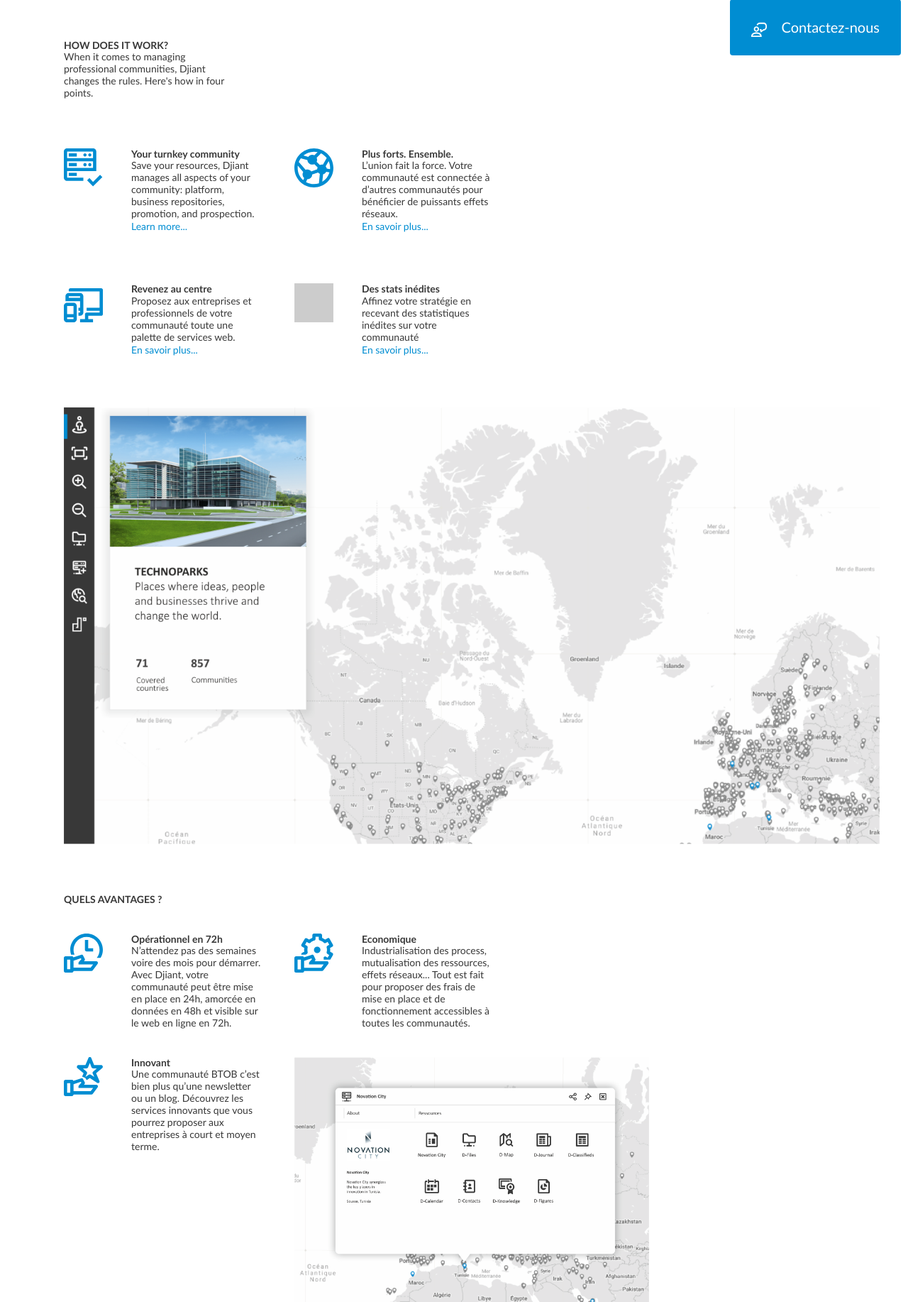
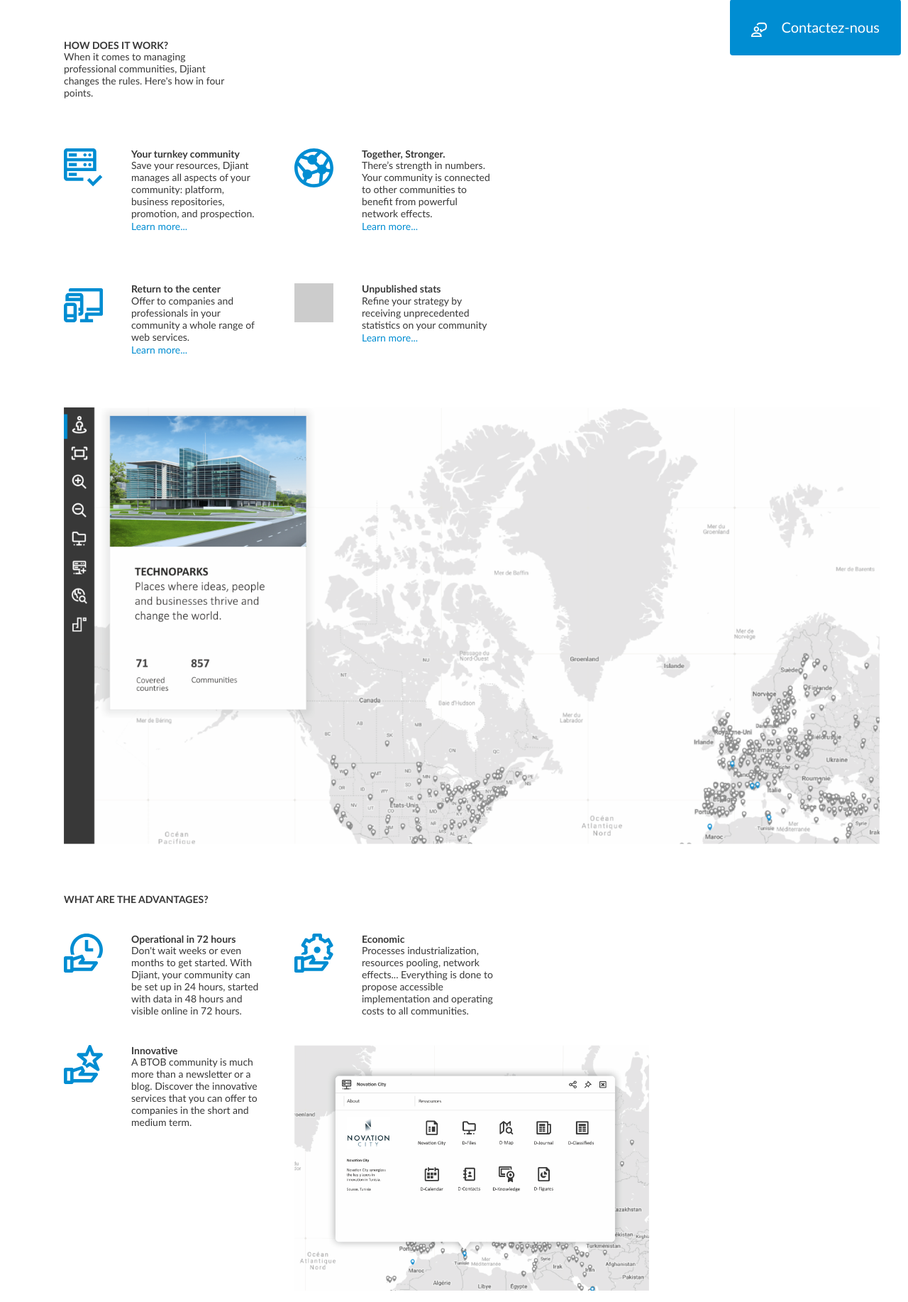
Before and after one commit to Lamiaselm/About-Djiant, a PHP site: page / in a window 1280 px wide. Shown: the part 321-2155 px from the top of the page at 71% size. Run offline with PHP 8.4, Linux system fonts and the light colour scheme; some libraries are stand-ins or nearby versions.

Commit message:
main page translare process2

```diff
--- a/index.php
+++ b/index.php
@@ -42,9 +42,9 @@
 									<img src="assets/image/Plus-forts.svg"  alt="" width="55px">
 								</div>
               					<div class="djiant-col-md-2" style=" margin-left:15px; margin-right: 30px; " >
-              						<h4 style="  margin-bottom: 0px; margin-top: 0px;" >Plus forts. Ensemble.</h4>
-              						<p class="djiant-block">L’union fait la force. Votre communauté est connectée à d’autres communautés pour bénéficier de puissants effets réseaux.</p>
-              						<p style=" color: #008DD2; margin-top: 0px;" >En savoir plus...</p>
+              						<h4 style="  margin-bottom: 0px; margin-top: 0px;" >Together, Stronger. </h4>
+              						<p class="djiant-block">There’s strength in numbers. Your community is connected to other communities to benefit from powerful network effects.</p>
+              						<p style=" color: #008DD2; margin-top: 0px;" >Learn more...</p>
               					</div>
               				</div>
               				<div class="row" style="margin-top: 70px;" >
@@ -52,17 +52,17 @@
 									<img src="assets/image/Revenez-au-centre.svg"  alt="" width="55px">
 								</div>
               					<div class="djiant-col-md-2" style=" margin-left:15px; margin-right: 30px; " >
-              						<h4 style="  margin-bottom: 0px; margin-top: 0px;" >Revenez au centre</h4>
-              						<p class="djiant-block">Proposez aux entreprises et professionnels de votre communauté toute une palette de services web.</p>
-              						<p style=" color: #008DD2; margin-top: 0px;" >En savoir plus...</p>
+              						<h4 style="  margin-bottom: 0px; margin-top: 0px;" >Return to the center</h4>
+              						<p class="djiant-block">Offer to companies and professionals in your community a whole range of web services.</p>
+              						<p style=" color: #008DD2; margin-top: 0px;" >Learn more...</p>
               					</div>
               					<div class="djiant-col-md-1">
 									<img src="assets/image/60x60.png"  alt="" width="55px">
 								</div>
               					<div class="djiant-col-md-2" style=" margin-left:15px; margin-right: 30px; " >
-              						<h4 style="  margin-bottom: 0px; margin-top: 0px;" >Des stats inédites</h4>
-              						<p class="djiant-block">Affinez votre stratégie en recevant des statistiques inédites sur votre communauté</p>
-              						<p style=" color: #008DD2; margin-top: 0px;" >En savoir plus...</p>
+              						<h4 style="  margin-bottom: 0px; margin-top: 0px;" >Unpublished stats</h4>
+              						<p class="djiant-block">Refine your strategy by receiving unprecedented statistics on your community</p>
+              						<p style=" color: #008DD2; margin-top: 0px;" >Learn more...</p>
               					</div>
               				</div>
 							<div class="row" style="margin-top: 70px;" >
@@ -73,7 +73,7 @@
               				</div>
               				<div class="row" style="margin-top: 70px;" >
 								<div class="djiant-col-md-3">
-									<h4 style="  margin-bottom: 0px; margin-top: 0px;" >QUELS AVANTAGES ?</h4>
+									<h4 style="  margin-bottom: 0px; margin-top: 0px;" >WHAT ARE THE ADVANTAGES?</h4>
 								</div>
 
               				</div>
@@ -82,16 +82,16 @@
 									<img src="assets/image/Operationnels-72H.svg"  alt="" width="55px">
 								</div>
               					<div class="djiant-col-md-2" style=" margin-left:15px; margin-right: 30px; " >
-              						<h4 style="  margin-bottom: 0px; margin-top: 0px;" >Opérationnel en 72h</h4>
-              						<p class="djiant-block">N’attendez pas des semaines voire des mois pour démarrer. Avec Djiant, votre communauté peut être mise en place en 24h, amorcée en données en 48h et visible sur le web en ligne en 72h.</p>
+              						<h4 style="  margin-bottom: 0px; margin-top: 0px;" >Operational in 72 hours</h4>
+              						<p class="djiant-block">Don't wait weeks or even months to get started. With Djiant, your community can be set up in 24 hours, started with data in 48 hours and visible online in 72 hours.</p>
 
               					</div>
               					<div class="djiant-col-md-1">
 									<img src="assets/image/Economique.svg"  alt="" width="55px">
 								</div>
               					<div class="djiant-col-md-2" style=" margin-left:15px; margin-right: 30px; " >
-              						<h4 style="  margin-bottom: 0px; margin-top: 0px;" >Economique</h4>
-              						<p class="djiant-block">Industrialisation des process, mutualisation des ressources, effets réseaux... Tout est fait pour proposer des frais de mise en place et de fonctionnement accessibles à toutes les communautés.</p>
+              						<h4 style="  margin-bottom: 0px; margin-top: 0px;" >Economic</h4>
+              						<p class="djiant-block">Processes industrialization, resources pooling, network effects... Everything is done to propose accessible implementation and operating costs to all communities.</p>
 
               					</div>
               				</div>
@@ -100,8 +100,8 @@
 									<img src="assets/image/Innovant.svg"  alt="" width="55px">
 								</div>
               					<div class="djiant-col-md-2" style=" margin-left:15px; margin-right: 30px; " >
-              						<h4 style="  margin-bottom: 0px; margin-top: 0px;" >Innovant</h4>
-              						<p class="djiant-block">Une communauté BTOB c’est bien plus qu’une newsletter ou un blog. Découvrez les services innovants que vous pourrez proposer aux entreprises à court et moyen terme.</p>
+              						<h4 style="  margin-bottom: 0px; margin-top: 0px;" >Innovative</h4>
+              						<p class="djiant-block">A BTOB community is much more than a newsletter or a blog. Discover the innovative services that you can offer to companies in the short and medium term.</p>
 
               					</div>
               					<div class="djiant-col-md-4">
@@ -111,7 +111,7 @@
               				</div>
               				<div class="row" style="margin-top: 70px;" >
 								<div class="djiant-col-md-3">
-									<h4 style="  margin-bottom: 0px; margin-top: 0px;" >QUELS BÉNÉFICES ?</h4>
+									<h4 style="  margin-bottom: 0px; margin-top: 0px;" >WHAT ARE THE BENEFITS?</h4>
 								</div>
 
               				</div>
```
